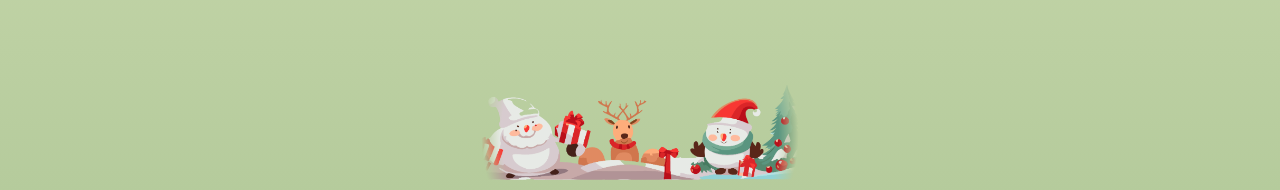
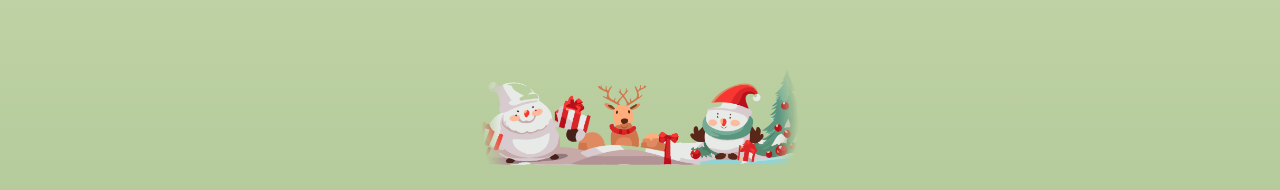
Before and after one commit to theomails/planning-poker, a Vue app: page /login in a window 1280 px wide. Shown: the part 607-797 px from the top of the page. Built offline with nearby package versions, Linux system fonts and the light colour scheme; what @aacassandra/vue3-progressbar would draw is missing.

Commit message:
XMas decor position fix

```diff
--- a/src/App.vue
+++ b/src/App.vue
@@ -1,7 +1,7 @@
 <template>
   <div id="app">
     <vue-progress-bar></vue-progress-bar>
-    <XmasDecor />
+    <XmasDecorHeader />
     <div class="app-header">
       <div class="app-header-logo" @click="logoClick">
         <el-icon ><ChatDotSquare /></el-icon>
@@ -20,11 +20,13 @@
     <div class="app-body">
       <router-view />
     </div>
+    <XmasDecorFooter />
   </div>
 </template>
 <script>
 import pokerservice from '@/pokerservice'
-import XmasDecor from './components/XmasDecor.vue';
+import XmasDecorHeader from './components/XmasDecorHeader.vue';
+import XmasDecorFooter from './components/XmasDecorFooter.vue';
 
 export default {
   name: 'App',
@@ -53,7 +55,8 @@ export default {
     this.checkUserChange();
   },
   components: {
-    XmasDecor
+    XmasDecorHeader,
+    XmasDecorFooter
   }
 }
 </script>
--- /dev/null
+++ b/src/components/XmasDecorFooter.vue
@@ -0,0 +1,36 @@
+<template>
+    <div class="xmas-decor-container">
+        <div class="merry-christmas"><img  :src="imageUrl" /></div>
+    </div>
+</template>
+<script>
+export default {
+    data() {
+        return {
+            imageUrl: require('@/assets/xmas decor.png'), // Dynamically resolves the path
+        };
+    }
+}
+</script>
+<style scoped>
+    .xmas-decor-container {
+        pointer-events: none;
+    }
+    .merry-christmas {
+        position: relative;
+        top: -20px;
+        width: 100vw;
+        text-align: center;
+    }
+    .merry-christmas img{
+        background: none;
+        width: calc( max( 30vw, 300px) );
+        -webkit-mask-image: radial-gradient(circle, rgba(0, 0, 0, 1) 70%, rgba(0, 0, 0, 0) 80%);
+        -webkit-mask-size: cover;
+        -webkit-mask-repeat: no-repeat;
+        mask-image: radial-gradient(circle, rgba(0, 0, 0, 1) 70%, rgba(0, 0, 0, 0) 80%);
+        mask-size: cover;
+        mask-repeat: no-repeat;
+        z-index: 0;
+    }
+</style>
--- a/src/components/XmasDecor.vue
+++ b/src/components/XmasDecorHeader.vue
@@ -1,16 +1,10 @@
 <template>
     <div class="xmas-decor-container">
-        <div class="merry-christmas"><img  :src="imageUrl" /></div>
         <div class="holiday-container" id="holidayEffects"></div>
     </div>
 </template>
 <script>
 export default {
-    data() {
-        return {
-            imageUrl: require('@/assets/xmas decor.png'), // Dynamically resolves the path
-        };
-    },
     methods: {
         createConfetti() {
             const colors = ['#DC143C', '#006400', '#FFFFFF']; // Red, Green, White
@@ -76,30 +70,15 @@ export default {
 }
 </script>
 <style>
+    .xmas-decor-container {
+        pointer-events: none;
+    }
     .holiday-container {
         position: absolute;
         top: 0;
         left: 0;
         width: 100vw;
-        height: 100vh;
-        pointer-events: none;
-    }
-    .merry-christmas {
-        position: absolute;
-        bottom: 5px;
-        width: 100vw;
-        text-align: center;
-    }
-    .merry-christmas img{
-        background: none;
-        width: calc( max( 30vw, 300px) );
-        -webkit-mask-image: radial-gradient(circle, rgba(0, 0, 0, 1) 70%, rgba(0, 0, 0, 0) 80%);
-        -webkit-mask-size: cover;
-        -webkit-mask-repeat: no-repeat;
-        mask-image: radial-gradient(circle, rgba(0, 0, 0, 1) 70%, rgba(0, 0, 0, 0) 80%);
-        mask-size: cover;
-        mask-repeat: no-repeat;
-        z-index: 0;
+        height: 30vh;
     }
     @keyframes christmas-glow {
         0% {
```
